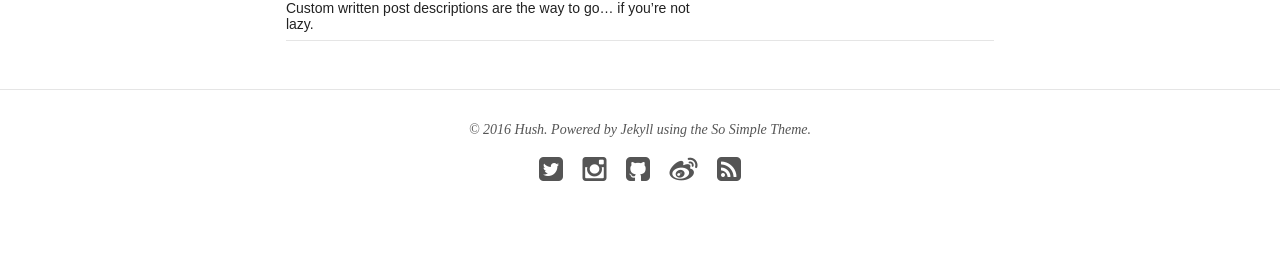
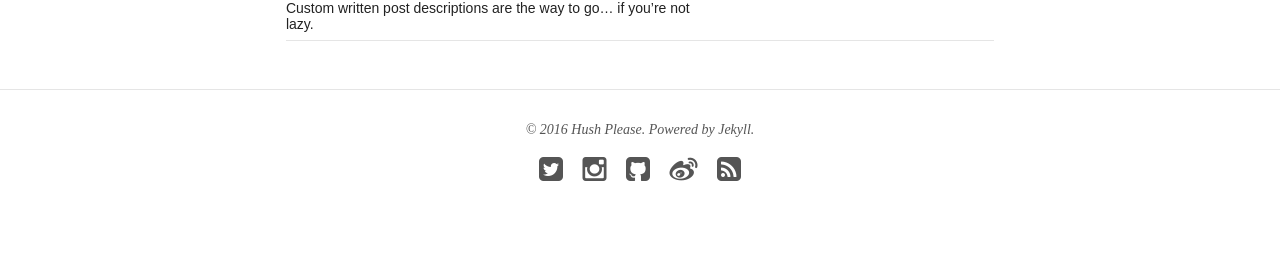
Before and after one commit to hushPlease/hushPlease.github.io, a Jekyll site: the page built from index.html, in a window 1280 px wide. Shown: the part 1213-1491 px from the top of the page. Built offline with Jekyll 4.4.1, drawn with Linux system fonts in a browser that asks for light colours; nearby versions of some CDN libraries.

Commit message:
Change site info.

```diff
--- a/_includes/footer.html
+++ b/_includes/footer.html
@@ -1,6 +1,6 @@
 {% if site.owner.google.ad-client and site.owner.google.ad-slot %}{% include ad-footer.html %}{% endif %}
 
-<span>&copy; {{ site.time | date: '%Y' }} <!--{{ site.owner.name }}-->Hush. Powered by <a href="http://jekyllrb.com" rel="nofollow">Jekyll</a> using the <a href="https://mademistakes.com/work/so-simple-jekyll-theme/" rel="nofollow">So Simple Theme</a>.</span>
+<span>&copy; {{ site.time | date: '%Y' }} <!--{{ site.owner.name }}-->Hush Please. Powered by <a href="http://jekyllrb.com" rel="nofollow">Jekyll</a>.</span>
 <div class="social-icons">
 	{% if site.owner.twitter %}<a href="https://twitter.com/{{ site.owner.twitter }}" title="{{ site.owner.name}} on Twitter" target="_blank"><i class="fa fa-twitter-square fa-2x"></i></a>{% endif %}
 	{% if site.owner.facebook %}<a href="https://facebook.com/{{ site.owner.facebook }}" title="{{ site.owner.name}} on Facebook" target="_blank"><i class="fa fa-facebook-square fa-2x"></i></a>{% endif %}
```
